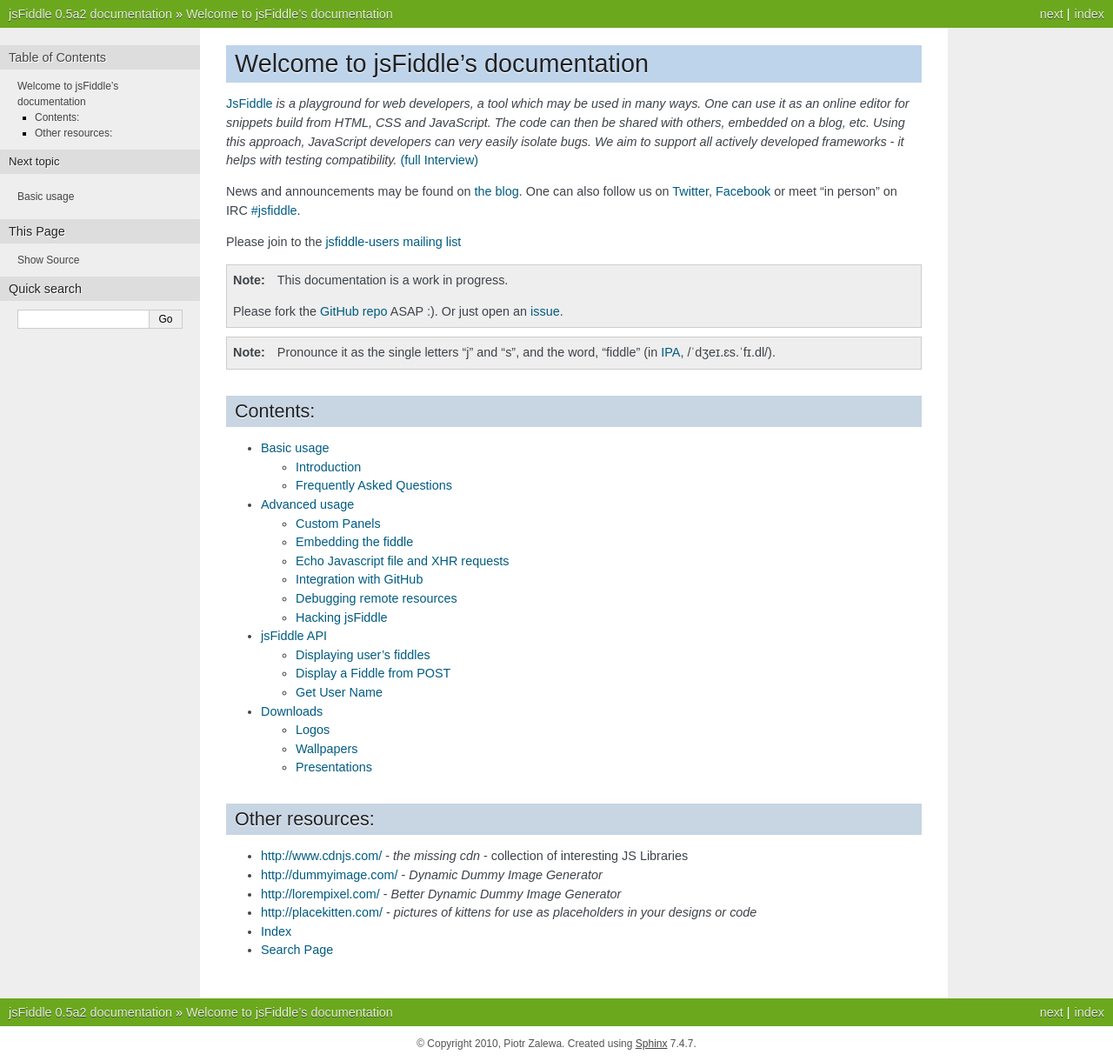
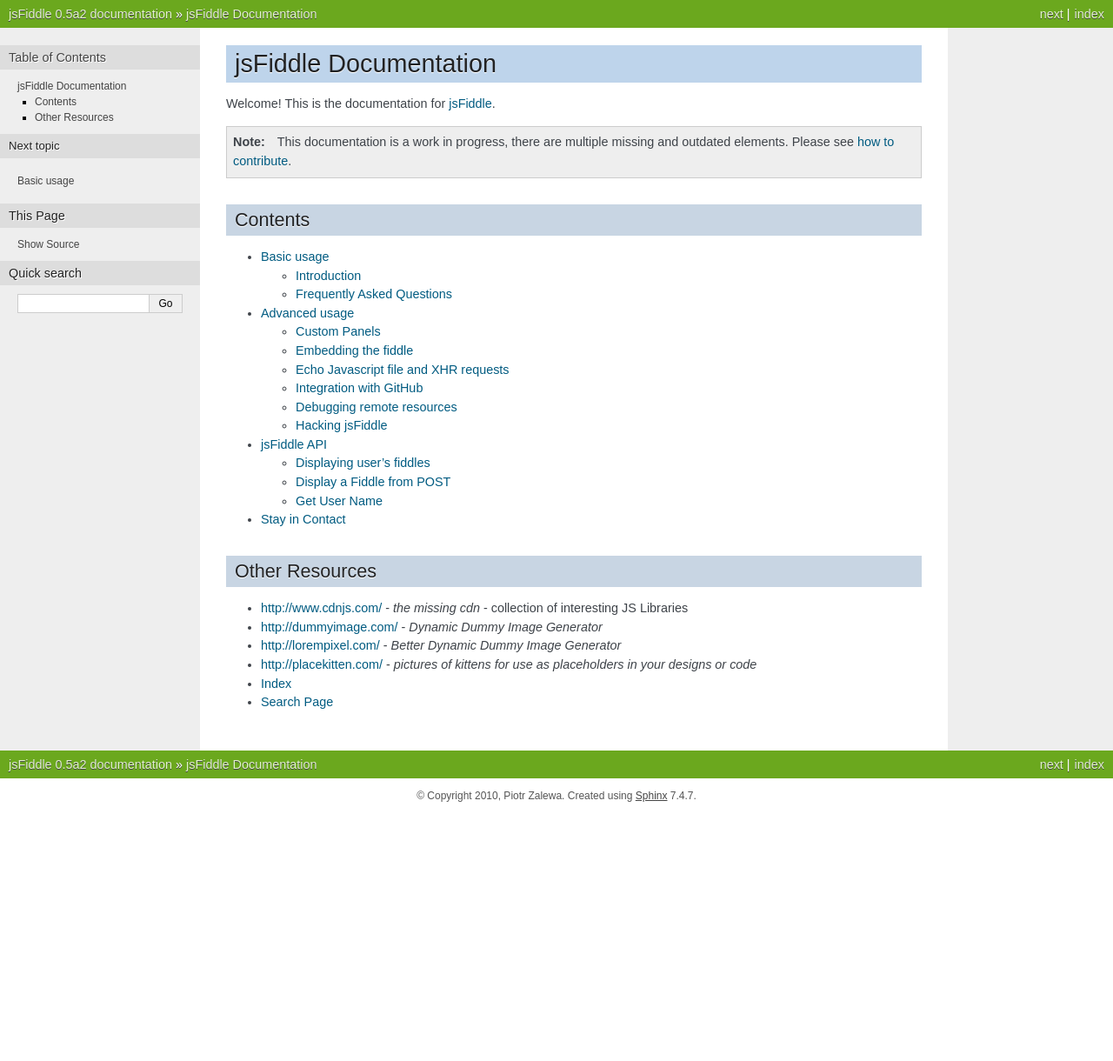
Before and after one commit to jsfiddle/jsfiddle-users, a Sphinx documentation site: the page built from docs/index.rst, in a window 1280 px wide. Shown: the whole page at 87% size. Built offline with Sphinx 7.4.7, drawn with Linux system fonts in a browser that asks for light colours; after the commit the page ends 935 px from its top, so only the background shows below that.

Commit message:
New contact page, plus home page cleanup. Not 100% yet.

```diff
--- a/docs/index.rst
+++ b/docs/index.rst
@@ -1,45 +1,16 @@
-.. jsFiddle documentation master file, created by
-   sphinx-quickstart on Thu Sep 23 10:40:11 2010.
-   You can adapt this file completely to your liking, but it should at least
- o  contain the root `toctree` directive.
+======================
+jsFiddle Documentation
+======================
 
-Welcome to jsFiddle's documentation
-===================================
-
-`JsFiddle <http://jsfiddle.net>`_ *is a playground for web developers, a
-tool which may be used in many ways. One can use it as an online editor
-for snippets build from HTML, CSS and JavaScript. The code can then be
-shared with others, embedded on a blog, etc. Using this approach, JavaScript
-developers can very easily isolate bugs. We aim to support all actively
-developed frameworks - it helps with testing compatibility.* `(full
-Interview) <http://davidwalsh.name/jsfiddle-interview>`_
-
-News and announcements may be found on `the blog
-<http://blog.jsfiddle.net/>`_. One can also follow us on `Twitter
-<http://twitter.com/jsfiddle>`_, `Facebook
-<http://www.facebook.com/pages/jsFiddle/183790024998>`_ or meet "in person"
-on IRC `#jsfiddle <irc://freenode/jsfiddle>`_.
-
-Please join to the `jsfiddle-users mailing list
-<http://groups.google.co.uk/group/jsfiddle-users>`_
+Welcome! This is the documentation for `jsFiddle <http://jsfiddle.net/>`_.
 
 .. note::
-   This documentation is a work in progress.
-
-   Please fork the `GitHub repo
-   <http://github.com/jsfiddle/jsfiddle-docs-alpha>`_ ASAP :).
-   Or just open an `issue
-   <http://github.com/jsfiddle/jsfiddle-docs-alpha/issues>`_.
-
-.. note::
-   Pronounce it as the single letters "j" and "s", and the word,
-   "fiddle" (in `IPA`_, /ˈdʒeɪ.ɛs.ˈfɪ.dl/).
-
-.. _IPA: http://en.wikipedia.org/wiki/International_Phonetic_Alphabet
+    This documentation is a work in progress, there are multiple missing and
+    outdated elements. Please see `how to contribute <misc/contributing.rst>`_.
 
 
-Contents:
----------
+Contents
+--------
 
 .. toctree::
    :maxdepth: 2
--- /dev/null
+++ b/docs/meta/contributing.rst
@@ -0,0 +1,5 @@
+
+   Please fork the `GitHub repo
+   <http://github.com/jsfiddle/jsfiddle-docs-alpha>`_ ASAP :).
+   Or just open an `issue
+   <http://github.com/jsfiddle/jsfiddle-docs-alpha/issues>`_.
```
Also changed, not shown: other parts of docs/index.rst (+3 -3 lines), docs/meta/channels.rst (added, +31 -0 lines), docs/tutorial/index.rst (added, +11 -0 lines), docs/meta/downloads.rst (renamed from docs/media/index.rst).
